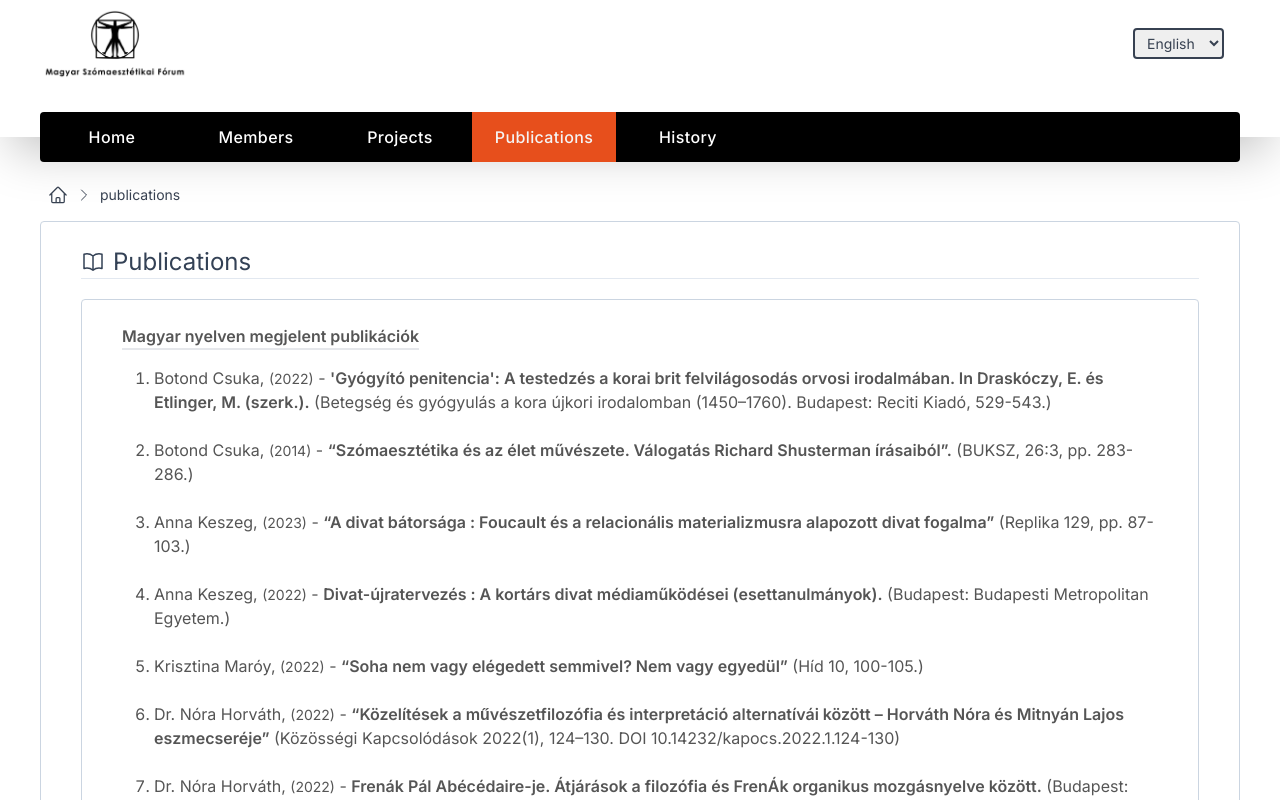
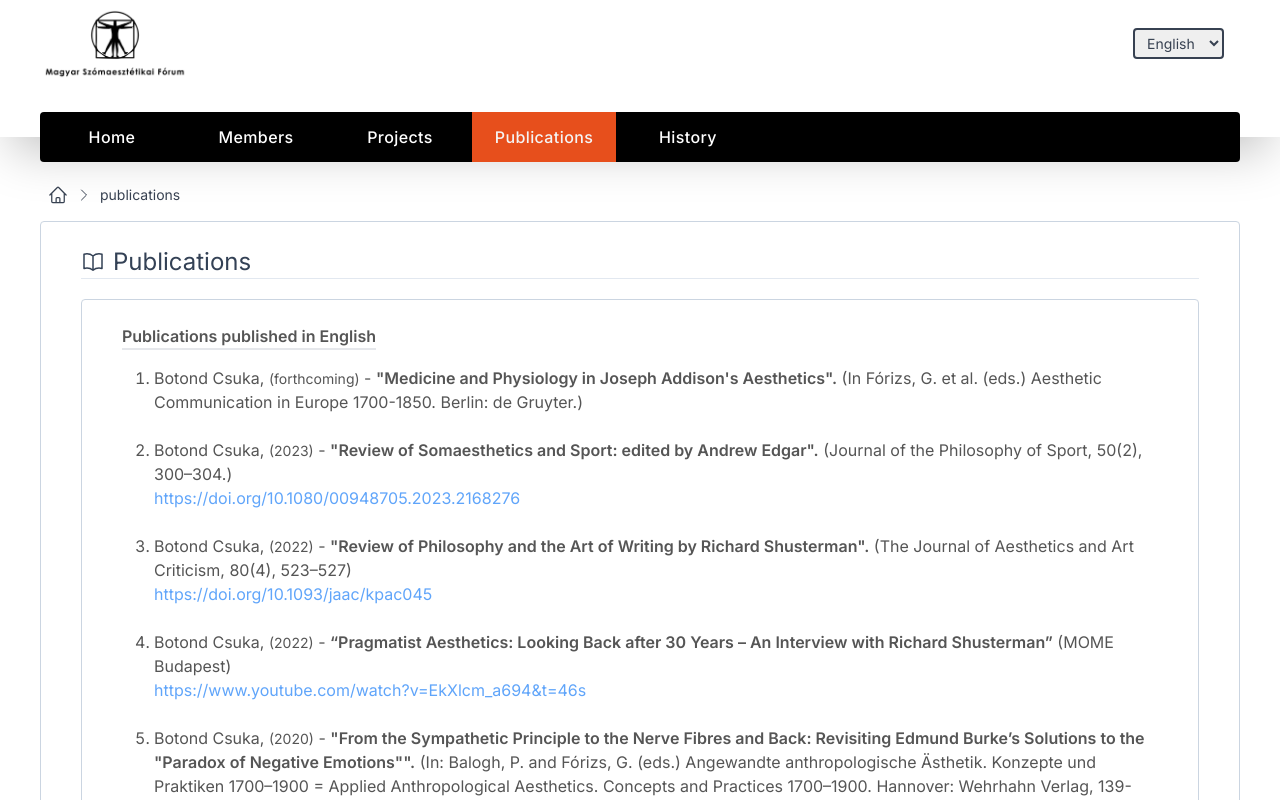
Before and after one commit to balumartin/hfs-app, a Next.js app: page /en/publications in a window 1280 px wide. Shown: the top 800 px of the page. Built offline with nearby package versions, Linux system fonts and the light colour scheme.

Commit message:
fix publications

```diff
--- a/src/app/[locale]/publications/page.tsx
+++ b/src/app/[locale]/publications/page.tsx
@@ -49,9 +49,10 @@ export default function PublicationsPage() {
         <BookOpenIcon className="w-6 inline-block" />
         <span>{pageTitle.publications}</span>
       </h1>
+      {locale === "hu" ? (
         <div className="b-container py-6 md:px-10 px-2 mb-10">
           <h3 className="text-md mb-4 text-center font-semibold border-b-2 w-max">
-          Magyar nyelven megjelent publikációk
+            {locale === 'hu' ? "Magyar nyelven megjelent publikációk" : "Publications published in Hungarian"}
           </h3>
           <ol className="list-decimal max-md:mx-2 md:ml-4 pl-4 space-y-6">
             {huPublications.map((pub, index) => (
@@ -61,7 +62,8 @@ export default function PublicationsPage() {
               >
                 <p>
                   <span>
-                    {pub.author}{", "}
+                    {pub.author}
+                    {", "}
                     <span className="text-sm">
                       {pub.year === "0" ? "(forthcoming)" : `(${pub.year})`}
                     </span>{" "}
@@ -77,10 +79,10 @@ export default function PublicationsPage() {
             ))}
           </ol>
         </div>
-      <div className="mt-5">
+      ) : (
         <div className="b-container py-6 md:px-10 px-2 mb-10">
           <h3 className="text-md mb-4 text-center font-semibold border-b-2 w-max">
-            Angol nyelven megjelent publikációk
+            {locale === 'hu' ? "Angol nyelven megjelent publikációk" : "Publications published in English"}
           </h3>
           <ol className="list-decimal max-md:mx-2 md:ml-4 pl-4 space-y-6">
             {enPublications.map((pub, index) => (
@@ -90,7 +92,8 @@ export default function PublicationsPage() {
               >
                 <p>
                   <span>
-                    {pub.author}{", "}
+                    {pub.author}
+                    {", "}
                     <span className="text-sm">
                       {pub.year === "0" ? "(forthcoming)" : `(${pub.year})`}
                     </span>{" "}
@@ -106,7 +109,7 @@ export default function PublicationsPage() {
             ))}
           </ol>
         </div>
-      </div>
+      )}
     </main>
   );
 }
```
Lines whose indentation alone changed are shown as unchanged.
